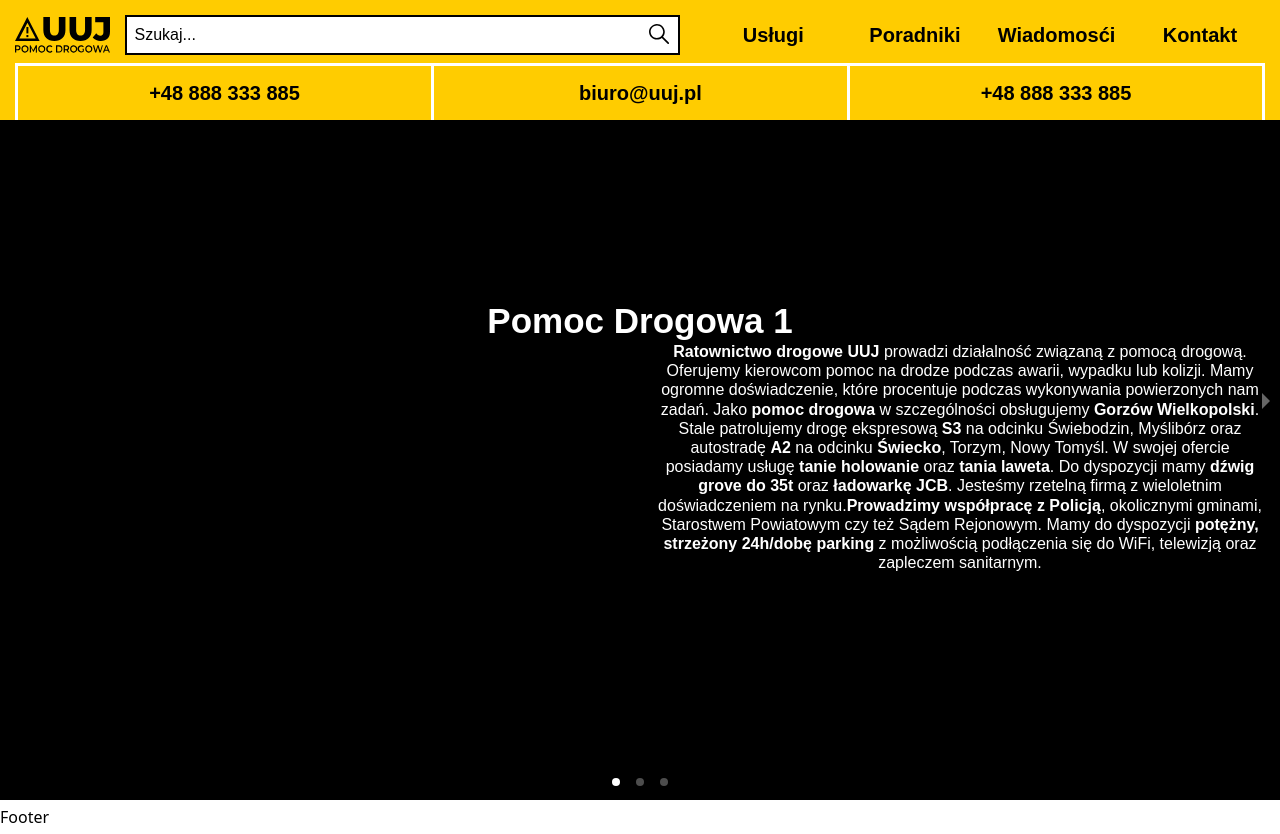
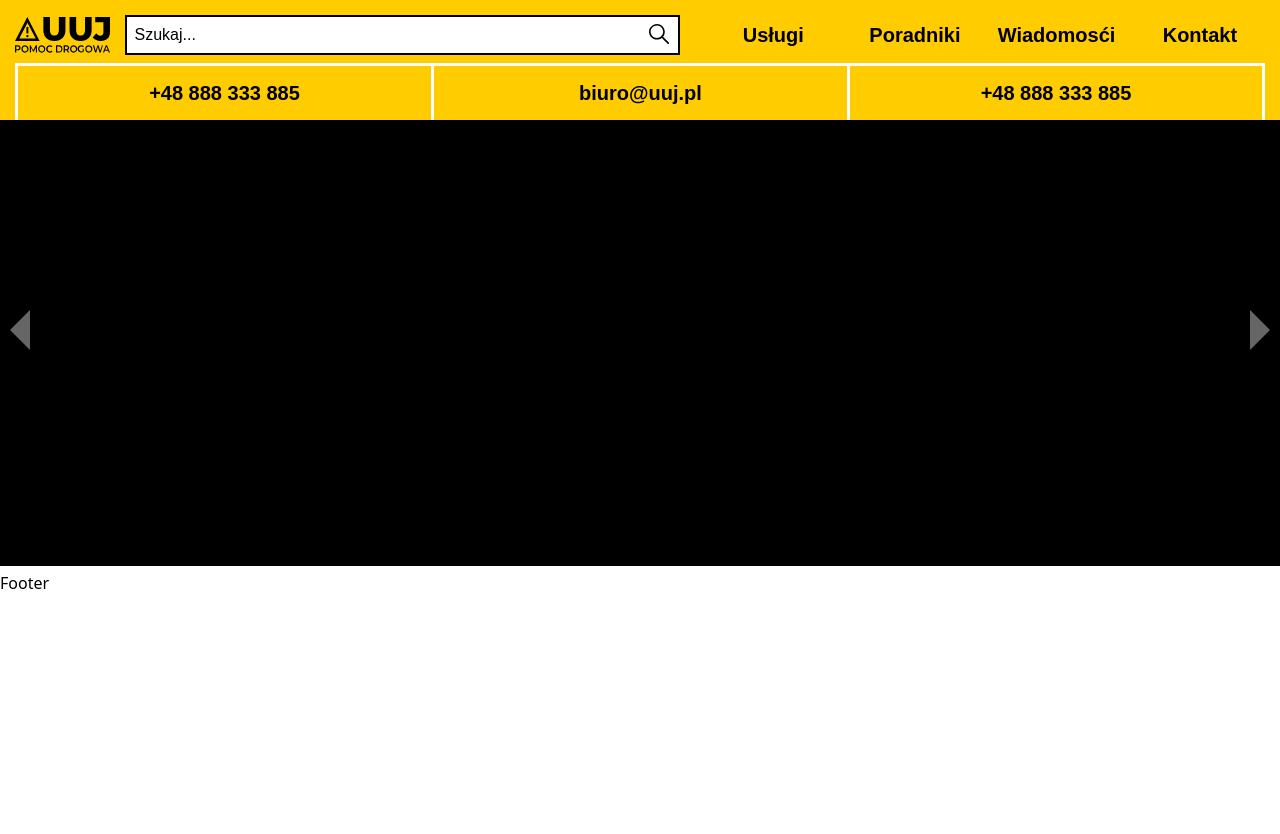
Before and after one commit to pawel-niedzwiecki/uuj-frontend, a Next.js app: page / in a window 1280 px wide. After the commit the page ends 800 px from the top, so only its background shows below. Built offline with nearby package versions, Linux system fonts and the light colour scheme.

Commit message:
i added update styl for carusel

```diff
--- a/src/components/molecules/list/component.list.index.tsx
+++ b/src/components/molecules/list/component.list.index.tsx
@@ -1,8 +1,9 @@
+import { Style } from "util";
 import { List, Item } from "./component.list.style";
 
-export default function ComponentList({ items, type }: { items: JSX.Element[]; type: ListTypeEnum }) {
+export default function ComponentList({ items, type, style }: { items: JSX.Element[]; type: ListTypeEnum; style?: {} }) {
   return (
-    <List type={type}>
+    <List type={type} style={style}>
       {items.map((item: JSX.Element, i: number) => (
         <Item key={i}>{item}</Item>
       ))}
--- a/src/components/molecules/list/component.list.style.tsx
+++ b/src/components/molecules/list/component.list.style.tsx
@@ -8,10 +8,17 @@ interface ListyType {
 
 export const List = styled.ul<ListyType>`
   display: flex;
-  flex-direction: column;
+  flex-wrap: wrap;
+  position: relative;
 
   li {
-    padding: ${({ theme }: { theme: MainSettingsTemplate }) => theme.break.main};
+    &:first-child {
+      padding-top: 0;
+    }
+    &:last-child {
+      padding-bottom: 0;
+    }
+    padding: ${({ theme }: { theme: MainSettingsTemplate }) => theme.break.main} 0;
     width: ${({ type }) => (type === ListTypeEnum.vertical ? "100%" : "max-content")};
   }
 `;
--- a/src/components/templates/section/sliderWithService/component.section.sliderWithService.index.tsx
+++ b/src/components/templates/section/sliderWithService/component.section.sliderWithService.index.tsx
@@ -7,67 +7,65 @@ import Medal from "assets/icon/medal.svg";
 import Tireflat from "assets/icon/tireflat.svg";
 import Truck from "assets/icon/truck.svg";
 import Wheelchair from "assets/icon/wheelchair.svg";
+import { Container, Row, Col } from "components/orgamis/flexboxgrid/index.flexboxgrid";
 import ComponentList, { ListTypeEnum } from "components/molecules/list/component.list.index";
-import { Container, Row, Col } from "components/orgamis/flexboxgrid/index.flexboxgrid";
-import "react-responsive-carousel/lib/styles/carousel.min.css"; // requires a loader
 
-import { Section, Box, Header, Text } from "./component.section.sliderWithService.style";
+import { Section, Box, Header, Text, UnitText } from "./component.section.sliderWithService.style";
 
 export default function ComponentSliderWithService() {
   return (
     <Section>
-      <Carousel>
+      <Carousel showArrows={true} showThumbs={false} autoPlay={true} infiniteLoop={true} interval={4000} showStatus={false} showIndicators={false}>
         <Box>
           <Container>
             <Row>
               <Col xs={12} className="col">
                 <Header>Pomoc Drogowa 1</Header>
               </Col>
-              <Col xs={6}>
+              <Col xs={12} md={6} className="col">
                 <ComponentList
                   type={ListTypeEnum.vertical}
                   items={[
                     <>
                       <Text>
-                        <Clock /> Średni czas dojazdu do klienta do 1 sekunda
+                        <Clock /> <span>Średni czas dojazdu do klienta do 1 sekunda</span>
                       </Text>
                     </>,
                     <>
                       <Text>
-                        <Gas /> Średni czas dojazdu do klienta do 1 sekunda
+                        <Gas /> <span> Średni czas dojazdu do klienta do 1 sekunda</span>
                       </Text>
                     </>,
                     <>
                       <Text>
-                        <Key /> Średni czas dojazdu do klienta do 1 sekunda
+                        <Key /> <span>Średni czas dojazdu do klienta do 1 sekunda</span>
                       </Text>
                     </>,
                     <>
                       <Text>
-                        <Tireflat /> Średni czas dojazdu do klienta do 1 sekunda
+                        <Tireflat /> <span>Średni czas dojazdu do klienta do 1 sekunda</span>
                       </Text>
                     </>,
                     <>
                       <Text>
-                        <Truck /> Średni czas dojazdu do klienta do 1 sekunda
+                        <Truck /> <span>Średni czas dojazdu do klienta do 1 sekunda</span>
                       </Text>
                     </>,
                   ]}
                 />
               </Col>
-              <Col xs={6}>
-                <Text>
+              <Col xs={12} md={6} className="col">
+                <UnitText>
                   <strong>Ratownictwo drogowe UUJ</strong> prowadzi działalność związaną z pomocą drogową. Oferujemy kierowcom pomoc na drodze podczas awarii, wypadku lub kolizji. Mamy ogromne doświadczenie, które procentuje podczas wykonywania powierzonych nam zadań. Jako{" "}
                   <strong>pomoc drogowa</strong> w szczególności obsługujemy <strong>Gorzów Wielkopolski</strong>. Stale patrolujemy drogę ekspresową <strong>S3</strong> na odcinku Świebodzin, Myślibórz oraz autostradę <strong>A2</strong> na odcinku <strong>Świecko</strong>, Torzym, Nowy Tomyśl. W
                   swojej ofercie posiadamy usługę <strong>tanie holowanie</strong> oraz <strong>tania laweta</strong>. Do dyspozycji mamy <strong>dźwig grove do 35t</strong> oraz <strong>ładowarkę JCB</strong>. Jesteśmy rzetelną firmą z wieloletnim doświadczeniem na rynku.
                   <strong>Prowadzimy współpracę z Policją</strong>, okolicznymi gminami, Starostwem Powiatowym czy też Sądem Rejonowym. Mamy do dyspozycji <strong>potężny, strzeżony 24h/dobę parking</strong> z możliwością podłączenia się do WiFi, telewizją oraz zapleczem sanitarnym.
-                </Text>
+                </UnitText>
               </Col>
             </Row>
           </Container>
         </Box>
         <Box>kupa2</Box>
-        <Box>kupa3</Box>
       </Carousel>
     </Section>
   );
--- a/src/components/templates/section/sliderWithService/component.section.sliderWithService.style.tsx
+++ b/src/components/templates/section/sliderWithService/component.section.sliderWithService.style.tsx
@@ -3,38 +3,389 @@ import { MainSettingsTemplate } from "types/types.mainSettingsTemplate";
 
 export const Section = styled.section`
   width: 100%;
-  height: 100vh;
   display: block;
+  padding: 25rem 0 5rem 0;
   position: relative;
+  justify-content: center;
   background-color: ${({ theme }: { theme: MainSettingsTemplate }) => theme.colorLinkPrimmary};
+
+  @media all and (min-width: 768px) {
+    padding: 15rem 0 5rem 0;
+  }
+  .col {
+    padding-bottom: ${({ theme }: { theme: MainSettingsTemplate }) => theme.break.main};
+  }
+
+  .carousel {
+    .control-arrow,
+    &.carousel-slider .control-arrow {
+      -webkit-transition: all 0.25s ease-in;
+      -moz-transition: all 0.25s ease-in;
+      -ms-transition: all 0.25s ease-in;
+      -o-transition: all 0.25s ease-in;
+      transition: all 0.25s ease-in;
+      opacity: 0.4;
+      filter: alpha(opacity = 40);
+      position: absolute;
+      z-index: 2;
+      top: 20px;
+      background: none;
+      border: 0;
+      font-size: 32px;
+      cursor: pointer;
+    }
+
+    .control-arrow {
+      &:focus,
+      &:hover {
+        opacity: 1;
+        filter: alpha(opacity = 100);
+      }
+
+      &:before {
+        margin: 0 5px;
+        display: inline-block;
+        border-top: 2rem solid transparent;
+        border-bottom: 2rem solid transparent;
+        content: "";
+      }
+    }
+
+    &.carousel-slider .control-arrow:before {
+      margin: 0 5px;
+      display: inline-block;
+      border-top: 2rem solid transparent;
+      border-bottom: 2rem solid transparent;
+      content: "";
+    }
+
+    .control-disabled.control-arrow {
+      opacity: 0;
+      filter: alpha(opacity = 0);
+      cursor: inherit;
+      display: none;
+    }
+
+    .control-prev.control-arrow {
+      left: 0;
+
+      &:before {
+        border-right: 2rem solid #fff;
+      }
+    }
+
+    .control-next.control-arrow {
+      right: 0;
+
+      &:before {
+        border-left: 2rem solid #fff;
+      }
+    }
+  }
+
+  .carousel-root {
+    outline: none;
+  }
+
+  .carousel {
+    position: relative;
+    width: 100%;
+
+    * {
+      -webkit-box-sizing: border-box;
+      -moz-box-sizing: border-box;
+      box-sizing: border-box;
+    }
+
+    img {
+      width: 100%;
+      display: inline-block;
+      pointer-events: none;
+    }
+
+    .carousel {
+      position: relative;
+    }
+
+    .control-arrow {
+      outline: 0;
+      border: 0;
+      background: none;
+      top: 50%;
+      margin-top: -13px;
+      font-size: 4rem;
+    }
+
+    .thumbs-wrapper {
+      margin: 20px;
+      overflow: hidden;
+    }
+
+    .thumbs {
+      -webkit-transition: all 0.15s ease-in;
+      -moz-transition: all 0.15s ease-in;
+      -ms-transition: all 0.15s ease-in;
+      -o-transition: all 0.15s ease-in;
+      transition: all 0.15s ease-in;
+      -webkit-transform: translate3d(0, 0, 0);
+      -moz-transform: translate3d(0, 0, 0);
+      -ms-transform: translate3d(0, 0, 0);
+      -o-transform: translate3d(0, 0, 0);
+      transform: translate3d(0, 0, 0);
+      position: relative;
+      list-style: none;
+      white-space: nowrap;
+    }
+
+    .thumb {
+      -webkit-transition: border 0.15s ease-in;
+      -moz-transition: border 0.15s ease-in;
+      -ms-transition: border 0.15s ease-in;
+      -o-transition: border 0.15s ease-in;
+      transition: border 0.15s ease-in;
+      display: inline-block;
+      margin-right: 6px;
+      white-space: nowrap;
+      overflow: hidden;
+      border: 3px solid #fff;
+      padding: 2px;
+
+      &:focus {
+        border: 3px solid #ccc;
+        outline: none;
+      }
+
+      &.selected,
+      &:hover {
+        border: 3px solid #333;
+      }
+
+      img {
+        vertical-align: top;
+      }
+    }
+
+    &.carousel-slider {
+      position: relative;
+      margin: 0;
+      overflow: hidden;
+
+      .control-arrow {
+        top: 0;
+        color: #fff;
+        font-size: 26px;
+        bottom: 0;
+        margin-top: 0;
+        padding: 5px;
+
+        &:hover {
+          background: rgba(0, 0, 0, 0.2);
+        }
+      }
+    }
+
+    .slider-wrapper {
+      overflow: hidden;
+      margin: auto;
+      width: 100%;
+      -webkit-transition: height 0.15s ease-in;
+      -moz-transition: height 0.15s ease-in;
+      -ms-transition: height 0.15s ease-in;
+      -o-transition: height 0.15s ease-in;
+      transition: height 0.15s ease-in;
+
+      &.axis-horizontal .slider {
+        -ms-box-orient: horizontal;
+        display: -webkit-box;
+        display: -moz-box;
+        display: -ms-flexbox;
+        display: -moz-flex;
+        display: -webkit-flex;
+        display: flex;
+
+        .slide {
+          flex-direction: column;
+          flex-flow: column;
+        }
+      }
+
+      &.axis-vertical {
+        -ms-box-orient: horizontal;
+        display: -webkit-box;
+        display: -moz-box;
+        display: -ms-flexbox;
+        display: -moz-flex;
+        display: -webkit-flex;
+        display: flex;
+
+        .slider {
+          -webkit-flex-direction: column;
+          flex-direction: column;
+        }
+      }
+    }
+
+    .slider {
+      margin: 0;
+      padding: 0;
+      position: relative;
+      list-style: none;
+      width: 100%;
+
+      &.animated {
+        -webkit-transition: all 0.35s ease-in-out;
+        -moz-transition: all 0.35s ease-in-out;
+        -ms-transition: all 0.35s ease-in-out;
+        -o-transition: all 0.35s ease-in-out;
+        transition: all 0.35s ease-in-out;
+      }
+    }
+
+    .slide {
+      min-width: 100%;
+      margin: 0;
+      position: relative;
+      text-align: center;
+
+      img {
+        width: 100%;
+        vertical-align: top;
+        border: 0;
+      }
+
+      iframe {
+        display: inline-block;
+        width: calc(100% - 80px);
+        margin: 0 40px 40px;
+        border: 0;
+      }
+
+      .legend {
+        -webkit-transition: all 0.5s ease-in-out;
+        -moz-transition: all 0.5s ease-in-out;
+        -ms-transition: all 0.5s ease-in-out;
+        -o-transition: all 0.5s ease-in-out;
+        transition: all 0.5s ease-in-out;
+        position: absolute;
+        bottom: 40px;
+        left: 50%;
+        margin-left: -45%;
+        width: 90%;
+        border-radius: 10px;
+        background: #000;
+        color: #fff;
+        padding: 10px;
+        font-size: 12px;
+        text-align: center;
+        opacity: 0.25;
+        -webkit-transition: opacity 0.35s ease-in-out;
+        -moz-transition: opacity 0.35s ease-in-out;
+        -ms-transition: opacity 0.35s ease-in-out;
+        -o-transition: opacity 0.35s ease-in-out;
+        transition: opacity 0.35s ease-in-out;
+      }
+    }
+
+    .control-dots {
+      position: absolute;
+      bottom: 0;
+      margin: 10px 0;
+      padding: 0;
+      text-align: center;
+      width: 100%;
+      z-index: 1;
+
+      .dot {
+        -webkit-transition: opacity 0.25s ease-in;
+        -moz-transition: opacity 0.25s ease-in;
+        -ms-transition: opacity 0.25s ease-in;
+        -o-transition: opacity 0.25s ease-in;
+        transition: opacity 0.25s ease-in;
+        opacity: 0.3;
+        filter: alpha(opacity = 30);
+        box-shadow: 1px 1px 2px rgba(0, 0, 0, 0.9);
+        background: #fff;
+        border-radius: 50%;
+        width: 8px;
+        height: 8px;
+        cursor: pointer;
+        display: inline-block;
+        margin: 0 8px;
+
+        &.selected,
+        &:hover {
+          opacity: 1;
+          filter: alpha(opacity = 100);
+        }
+      }
+    }
+
+    .carousel-status {
+      position: absolute;
+      top: 0;
+      right: 0;
+      padding: 5px;
+      font-size: 10px;
+      text-shadow: 1px 1px 1px rgba(0, 0, 0, 0.9);
+      color: #fff;
+    }
+
+    &:hover .slide .legend {
+      opacity: 1;
+    }
+  }
+
+  @media (min-width: 960px) {
+    .carousel .control-dots {
+      bottom: 0;
+    }
+  }
 `;
 
 export const Box = styled.div`
   width: 100%;
-  height: 100vh;
   display: block;
   align-items: center;
   justify-content: center;
+  padding: 0 ${({ theme }: { theme: MainSettingsTemplate }) => theme.break.big};
 
-  .col {
-    display: flex;
-    flex-wrap: wrap;
-    align-items: stretch;
-    justify-content: center;
-
-    &:first-child {
-      padding-top: 30rem;
-    }
+  @media all and (min-width: 768px) {
+    padding: 0;
   }
 `;
 
 export const Header = styled.h2`
   color: white;
+  padding-bottom: ${({ theme }: { theme: MainSettingsTemplate }) => theme.break.big};
 `;
 
 export const Text = styled.p`
+  width: 100%;
+  display: flex;
   color: white;
+  align-items: center;
+  justify-content: center;
+
+  @media all and (min-width: 768px) {
+    justify-content: flex-start;
+  }
+
+  span {
+    display: block;
+    padding-left: 1rem;
+  }
+
   svg {
-    color: white;
+    fill: white;
+    width: 3rem;
+    display: block;
+    position: relative;
+    margin-right: ${({ theme }: { theme: MainSettingsTemplate }) => theme.break.main};
   }
 `;
+
+export const UnitText = styled.div`
+  display: block;
+  color: white;
+  text-align: left;
+`;
```
